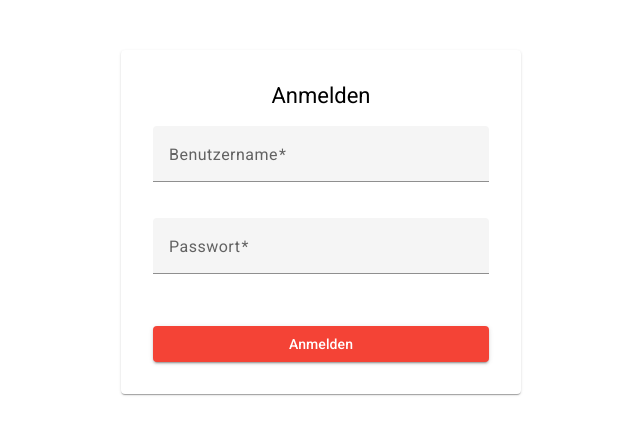
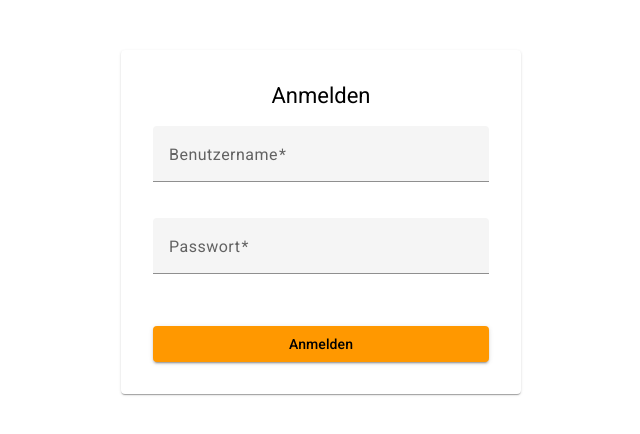
Before and after one commit to rapbru/cas-fee-project2-gravox, an Angular app in the folder frontend/: page /login in a window 1280 px wide. Shown: the top 434 px of the page, without its empty margins (319-959 px from the left). Built offline with nearby package versions, Linux system fonts and the light colour scheme.

Commit message:
Adjusted global stylesheet theme colors.

```diff
--- a/frontend/src/app/toolbar/toolbar.component.html
+++ b/frontend/src/app/toolbar/toolbar.component.html
@@ -1,6 +1,6 @@
-<mat-toolbar color="primary">
+<mat-toolbar>
   <span i18n="@@navbarTitle"></span>
   <button mat-button i18n="@@newButton">Neu</button>
   <button mat-button i18n="@@sortButton">Sortieren</button>
-  <button mat-button color="primary" i18n="@@orangeButton">Orange</button>
+  <button mat-button class="mat-button-primary" i18n="@@orangeButton">Orange</button>
 </mat-toolbar>
--- a/frontend/src/styles.scss
+++ b/frontend/src/styles.scss
@@ -3,22 +3,27 @@
 @use '@angular/material' as mat;
 @include mat.core();
 
-
-$orange-primary: mat.m2-define-palette(mat.$m2-red-palette);
-$accent: mat.m2-define-palette(mat.$m2-red-palette);
+$orange-primary: mat.m2-define-palette(mat.$m2-orange-palette);
+$accent: mat.m2-define-palette(mat.$m2-grey-palette);
 
 $custom-theme: mat.m2-define-light-theme($orange-primary, $accent);
-
 @include mat.all-component-themes($custom-theme);
 
+.mat-toolbar {
+  background-color: white;
 
+  .mat-button {
+    color: mat.m2-get-color-from-palette($accent, 500);
+  }
 
-
+  .mat-button-primary {
+    color: mat.m2-get-color-from-palette($orange-primary);
+  }
+}
 
 
 html, body { height: 100%; }
 body { margin: 0; font-family: Roboto, "Helvetica Neue", sans-serif; }
-
 
 
 //:root {
```
